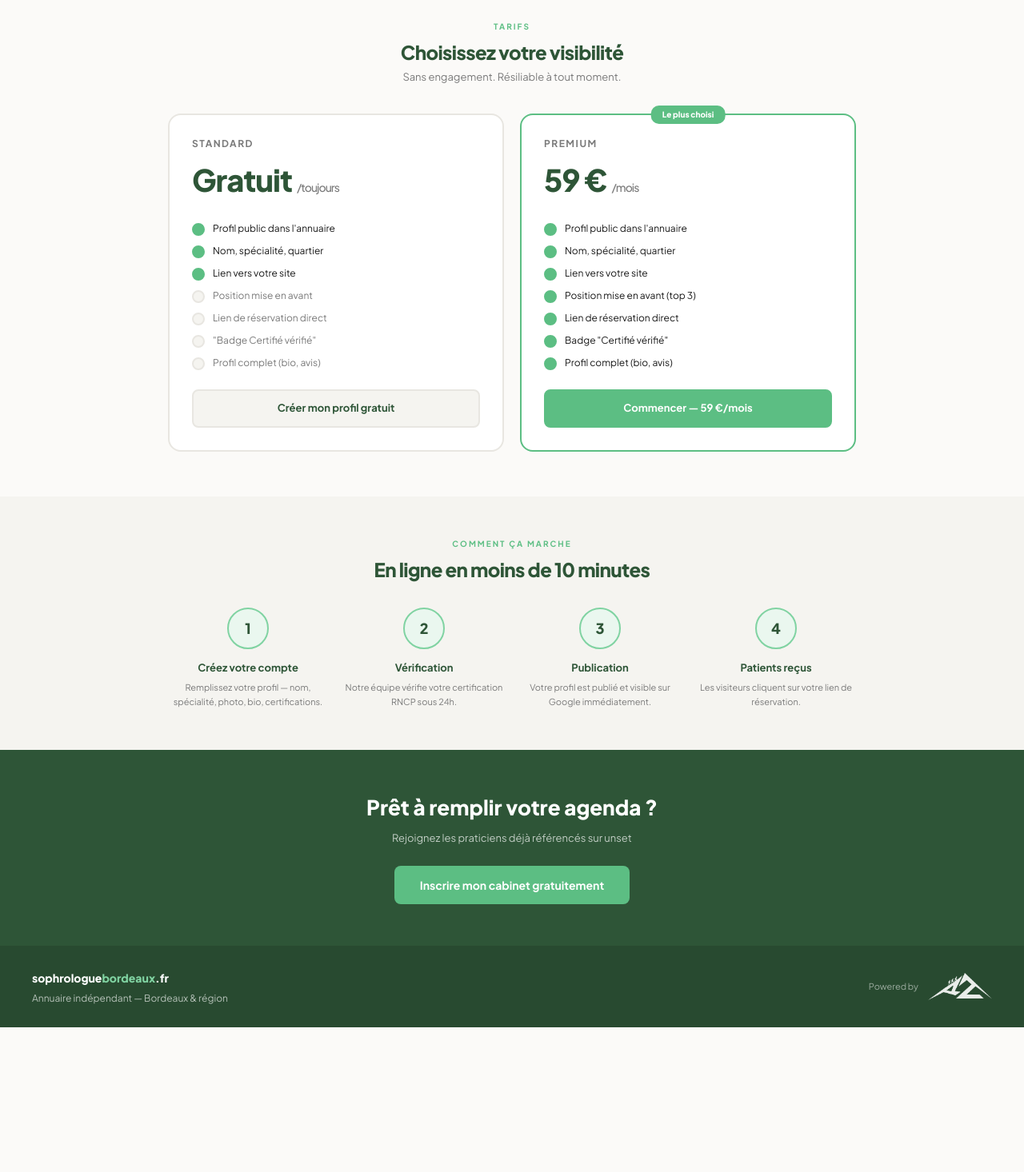
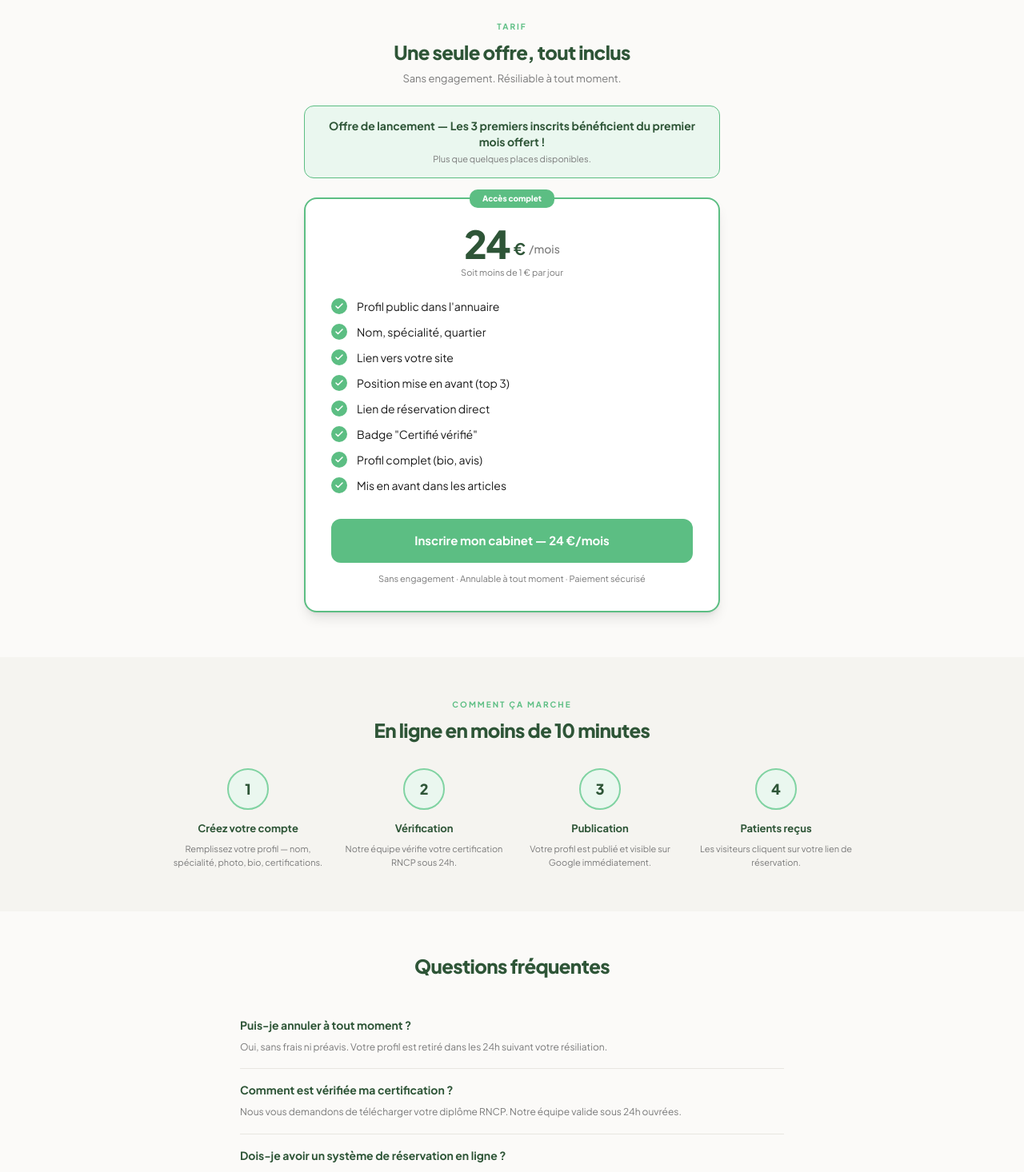
Before and after one commit to ascension42/a42-local-seo, a Next.js app: page /inscription in a window 1280 px wide. Shown: the part 520-1986 px from the top of the page at 80% size. Before the commit the page ends 1805 px from the top, so only its background shows below. Built offline with nearby package versions, Linux system fonts and the light colour scheme; no server answers.

Commit message:
feat: inscription — single 24€/month offer with launch promotion

```diff
--- a/app/inscription/page.tsx
+++ b/app/inscription/page.tsx
@@ -6,37 +6,15 @@ export const metadata: Metadata = {
   description: `Soyez visible par les patients qui vous cherchent à ${siteConfig.cityLabel}. Profil complet, lien de réservation, visibilité Google.`,
 }
 
-const plans = [
-  {
-    name: 'Standard',
-    price: 'Gratuit',
-    priceNote: '/toujours',
-    featured: false,
-    features: [
-      { text: "Profil public dans l'annuaire", active: true },
-      { text: 'Nom, spécialité, quartier',      active: true },
-      { text: 'Lien vers votre site',           active: true },
-      { text: 'Position mise en avant',         active: false },
-      { text: 'Lien de réservation direct',     active: false },
-      { text: '"Badge Certifié vérifié"',       active: false },
-      { text: 'Profil complet (bio, avis)',     active: false },
-    ],
-  },
-  {
-    name: 'Premium',
-    price: '59 €',
-    priceNote: '/mois',
-    featured: true,
-    features: [
-      { text: "Profil public dans l'annuaire", active: true },
-      { text: 'Nom, spécialité, quartier',      active: true },
-      { text: 'Lien vers votre site',           active: true },
-      { text: 'Position mise en avant (top 3)', active: true },
-      { text: 'Lien de réservation direct',     active: true },
-      { text: 'Badge "Certifié vérifié"',       active: true },
-      { text: 'Profil complet (bio, avis)',     active: true },
-    ],
-  },
+const features = [
+  { text: "Profil public dans l'annuaire",   active: true },
+  { text: 'Nom, spécialité, quartier',        active: true },
+  { text: 'Lien vers votre site',             active: true },
+  { text: 'Position mise en avant (top 3)',   active: true },
+  { text: 'Lien de réservation direct',       active: true },
+  { text: 'Badge "Certifié vérifié"',         active: true },
+  { text: 'Profil complet (bio, avis)',        active: true },
+  { text: 'Mis en avant dans les articles',   active: true },
 ]
 
 const steps = [
@@ -49,6 +27,7 @@ const steps = [
 export default function InscriptionPage() {
   return (
     <>
+      {/* Hero */}
       <div className="bg-green-dark text-center px-10 py-[52px]">
         <span className="inline-block bg-surface text-green-dark text-[10px] font-bold px-3.5 py-[5px] rounded-xl uppercase tracking-[1px] mb-4">
           Pour les praticiens
@@ -63,6 +42,7 @@ export default function InscriptionPage() {
         </p>
       </div>
 
+      {/* Stats */}
       <div className="bg-green-deep border-b border-white/10 py-5">
         <div className="max-w-[1060px] mx-auto flex justify-center gap-[60px]">
           {[
@@ -78,52 +58,62 @@ export default function InscriptionPage() {
         </div>
       </div>
 
+      {/* Offre unique */}
       <section className="py-14 px-10">
-        <div className="max-w-[860px] mx-auto">
-          <p className="text-[10px] font-bold text-green uppercase tracking-[2px] text-center mb-2">Tarifs</p>
-          <h2 className="text-2xl font-extrabold text-green-dark text-center mb-1.5 tracking-tight">
-            Choisissez votre visibilité
+        <div className="max-w-[520px] mx-auto">
+          <p className="text-[10px] font-bold text-green uppercase tracking-[2px] text-center mb-2">Tarif</p>
+          <h2 className="text-2xl font-extrabold text-green-dark text-center mb-2 tracking-tight">
+            Une seule offre, tout inclus
           </h2>
-          <p className="text-[13px] text-muted text-center mb-9">Sans engagement. Résiliable à tout moment.</p>
-          <div className="grid grid-cols-2 gap-5">
-            {plans.map((plan) => (
-              <div
-                key={plan.name}
-                className={`relative bg-white rounded-2xl p-7 border-2 ${plan.featured ? 'border-green' : 'border-border'}`}
-              >
-                {plan.featured && (
-                  <span className="absolute -top-3 left-1/2 -translate-x-1/2 bg-green text-white text-[10px] font-extrabold px-3.5 py-1 rounded-[10px] whitespace-nowrap">
-                    Le plus choisi
+          <p className="text-[13px] text-muted text-center mb-6">Sans engagement. Résiliable à tout moment.</p>
+
+          {/* Bandeau promo */}
+          <div className="bg-surface border border-green rounded-xl px-5 py-3.5 mb-6 text-center">
+            <p className="text-sm font-bold text-green-dark">
+              Offre de lancement — Les 3 premiers inscrits bénéficient du premier mois offert !
+            </p>
+            <p className="text-[11px] text-muted mt-1">Plus que quelques places disponibles.</p>
+          </div>
+
+          {/* Plan unique */}
+          <div className="relative bg-white rounded-2xl p-8 border-2 border-green shadow-lg">
+            <div className="absolute -top-3 left-1/2 -translate-x-1/2 bg-green text-white text-[10px] font-extrabold px-4 py-1 rounded-[10px] whitespace-nowrap">
+              Accès complet
+            </div>
+
+            <div className="text-center mb-6">
+              <div className="flex items-end justify-center gap-1">
+                <span className="text-[48px] font-extrabold text-green-dark tracking-tight leading-none">24</span>
+                <span className="text-xl font-bold text-green-dark mb-1">€</span>
+                <span className="text-sm font-medium text-muted mb-2">/mois</span>
+              </div>
+              <p className="text-[11px] text-muted mt-1">Soit moins de 1 € par jour</p>
+            </div>
+
+            <ul className="space-y-3 mb-8">
+              {features.map((f) => (
+                <li key={f.text} className="flex gap-3 items-center text-sm text-ink">
+                  <span className="w-5 h-5 rounded-full bg-green flex items-center justify-center shrink-0">
+                    <svg viewBox="0 0 10 8" width="10" fill="none">
+                      <path d="M1 4l2.5 2.5L9 1" stroke="white" strokeWidth="1.5" strokeLinecap="round" strokeLinejoin="round" />
+                    </svg>
                   </span>
-                )}
-                <p className="text-xs font-bold text-muted uppercase tracking-[1.5px] mb-2">{plan.name}</p>
-                <p className="text-[38px] font-extrabold text-green-dark tracking-tight mb-0.5">
-                  {plan.price}{' '}
-                  <span className="text-sm font-medium text-muted">{plan.priceNote}</span>
-                </p>
-                <ul className="space-y-2.5 my-6">
-                  {plan.features.map((f) => (
-                    <li key={f.text} className={`flex gap-2.5 items-start text-xs leading-[1.5] ${f.active ? 'text-ink' : 'text-muted'}`}>
-                      <span className={`w-4 h-4 rounded-full border-2 shrink-0 mt-0.5 ${f.active ? 'bg-green border-green' : 'bg-bg-alt border-border'}`} />
-                      {f.text}
-                    </li>
-                  ))}
-                </ul>
-                <button
-                  className={`w-full py-3 rounded-lg font-bold text-[13px] border-2 transition-colors ${
-                    plan.featured
-                      ? 'bg-green text-white border-green hover:bg-[#4faa73]'
-                      : 'bg-bg-alt text-green-dark border-border hover:border-green'
-                  }`}
-                >
-                  {plan.featured ? 'Commencer — 59 €/mois' : 'Créer mon profil gratuit'}
-                </button>
-              </div>
-            ))}
+                  {f.text}
+                </li>
+              ))}
+            </ul>
+
+            <button className="w-full py-4 rounded-xl font-bold text-[15px] bg-green text-white hover:bg-[#4faa73] transition-colors">
+              Inscrire mon cabinet — 24 €/mois
+            </button>
+            <p className="text-center text-[11px] text-muted mt-3">
+              Sans engagement · Annulable à tout moment · Paiement sécurisé
+            </p>
           </div>
         </div>
       </section>
 
+      {/* How it works */}
       <section className="bg-bg-alt py-[52px] px-10">
         <div className="max-w-[860px] mx-auto">
           <p className="text-[10px] font-bold text-green uppercase tracking-[2px] text-center mb-2">
@@ -146,13 +136,37 @@ export default function InscriptionPage() {
         </div>
       </section>
 
+      {/* FAQ */}
+      <section className="py-[52px] px-10">
+        <div className="max-w-[680px] mx-auto">
+          <h2 className="text-2xl font-extrabold text-green-dark text-center mb-8 tracking-tight">
+            Questions fréquentes
+          </h2>
+          {[
+            ['Puis-je annuler à tout moment ?', 'Oui, sans frais ni préavis. Votre profil est retiré dans les 24h suivant votre résiliation.'],
+            ['Comment est vérifiée ma certification ?', 'Nous vous demandons de télécharger votre diplôme RNCP. Notre équipe valide sous 24h ouvrées.'],
+            ['Dois-je avoir un système de réservation en ligne ?', 'Non. Si vous n\'avez pas de Doctolib ou Cal.com, nous affichons votre numéro ou email.'],
+            ['Qu\'est-ce que l\'offre de lancement ?', 'Les 3 premiers praticiens à s\'inscrire bénéficient du premier mois totalement offert. Aucune carte bancaire requise pendant ce mois.'],
+          ].map(([q, a]) => (
+            <div key={String(q)} className="border-b border-border py-4">
+              <p className="text-sm font-bold text-green-dark mb-2">{q}</p>
+              <p className="text-xs text-muted leading-[1.7]">{a}</p>
+            </div>
+          ))}
+        </div>
+      </section>
+
+      {/* Bottom CTA */}
       <section className="bg-green-dark text-center py-[52px] px-10">
         <h2 className="text-[26px] font-extrabold text-white mb-2.5">Prêt à remplir votre agenda ?</h2>
-        <p className="text-[13px] text-white/70 mb-6">
+        <p className="text-[13px] text-white/70 mb-2">
           Rejoignez les praticiens déjà référencés sur {siteConfig.domain}
         </p>
+        <p className="text-[12px] text-green-light mb-6 font-semibold">
+          Offre de lancement : premier mois offert pour les 3 premiers inscrits
+        </p>
         <button className="bg-green text-white font-bold text-sm px-8 py-3.5 rounded-lg hover:bg-[#4faa73] transition-colors">
-          Inscrire mon cabinet gratuitement
+          Inscrire mon cabinet — 24 €/mois
         </button>
       </section>
     </>
```
